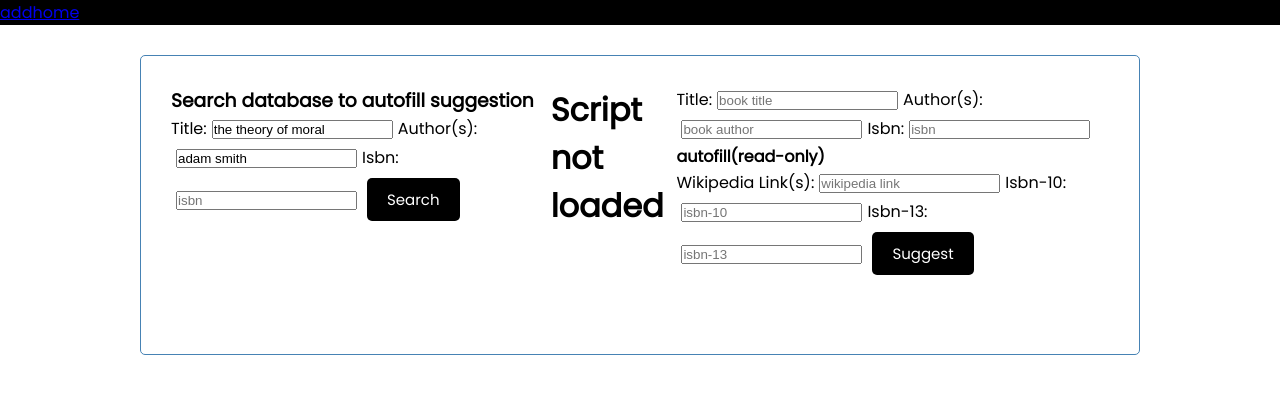
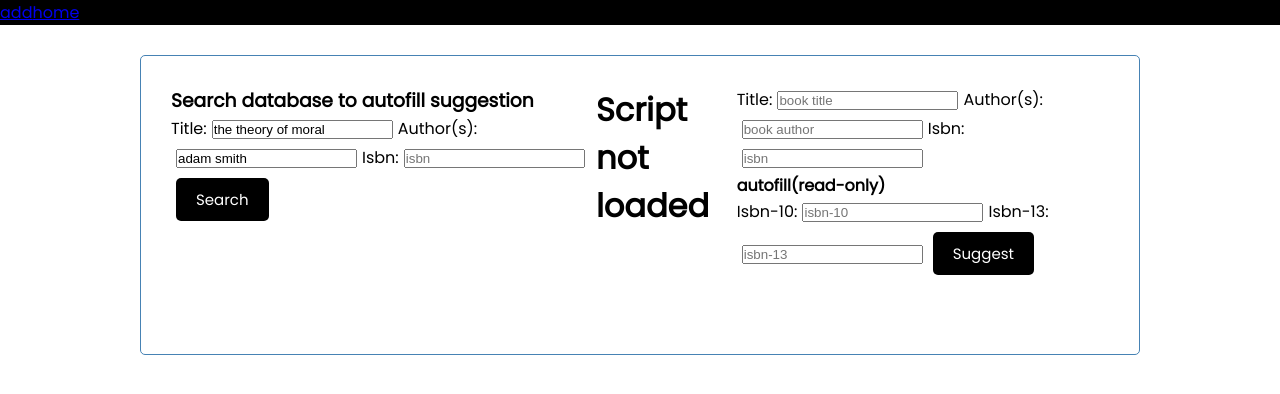
Before and after one commit to JCJang/Humanities-book-database, a React (Create React App) app: page /add in a window 1280 px wide. Shown: the top 394 px of the page. Built offline with nearby package versions, Linux system fonts and the light colour scheme.

Commit message:
aug 16 resolved: rendered an input box with wiki link for each author

```diff
--- a/src/components/add/SubmissionForm.js
+++ b/src/components/add/SubmissionForm.js
@@ -9,7 +9,6 @@ const SubmissionForm = ({toAdd,onSearch}) => {
   const [isbn, setIsbn] =  useState('')
   const [isbn10, setIsbn10] =  useState('')
   const [isbn13, setIsbn13] =  useState('')
-  const [wikiUrl, setWikiUrl] =  useState('')
 
 
   const validateForm = (e)=>{
@@ -26,7 +25,6 @@ const SubmissionForm = ({toAdd,onSearch}) => {
     if(toAdd===undefined){
       return}
     if(toAdd.volumeInfo!==undefined){
-    setWikiUrl("")
     setTitle(toAdd.volumeInfo.title)
     setAuthor(toAdd.volumeInfo.authors.map(a=>a))
     const getIsbn=(isbn)=>{
@@ -55,8 +53,8 @@ const SubmissionForm = ({toAdd,onSearch}) => {
 
       <br></br>
       <h4>autofill(read-only)</h4>
-      <label htmlFor="wikiUrl">Wikipedia Link(s):</label>
-      <input className="form-control" type="text" id="wikiUrl" value={wikiUrl} placeholder="wikipedia link" readOnly="readOnly" />
+        {author && toAdd.volumeInfo.authors.map(author=> <WikiTest author={author} key={author}/>)}
+
       <label htmlFor="isbn10">Isbn-10:</label>
       <input className="form-control" type="text" id="isbn10" value={isbn10}
        onChange={(e)=>setIsbn10(e.target.value)} placeholder="isbn-10" readOnly="readOnly"/>
@@ -64,7 +62,7 @@ const SubmissionForm = ({toAdd,onSearch}) => {
        <input className="form-control" type="text" id="isbn13" value={isbn13}
         onChange={(e)=>setIsbn13(e.target.value)} placeholder="isbn-13" readOnly="readOnly"/>
     <input  className="btn" type="submit" value="Suggest"/>
-    {author && toAdd.volumeInfo.authors.map(author=> <WikiTest author={author} key={author} setWikiUrl={setWikiUrl} wikiUrl={wikiUrl}/>)}
+
 
     </form>
   )
--- a/src/components/add/WikiTest.js
+++ b/src/components/add/WikiTest.js
@@ -1,7 +1,7 @@
 import {parseInfo} from 'infobox-parser'
 import wiki from 'wikijs'
 import {useEffect, useState} from 'react'
-const WikiTest = ({author, setWikiUrl, wikiUrl}) => {
+const WikiTest = ({author}) => {
 
 const [authorWikiTitle, setAuthorWikiTitle] = useState("")
 const [authorWikiExtract, setAuthorWikiExtract] = useState("")
@@ -10,6 +10,8 @@ const [authorWikiLanglinks, setAuthorWikiLanglinks] = useState("")
 const [authorWikiExtlinks, setAuthorWikiExtlinks] = useState("")
 const [authorWikiImage, setAuthorWikiImage] = useState("")
 const [authorWikiRelated, setAuthorWikiRelated] = useState("")
+const [authorWikiUrl, setAuthorWikiUrl] = useState("")
+
 
 useEffect(()=>{
   fetchAuthorWikiData(author)
@@ -67,13 +69,16 @@ const fetchAuthorImage = (author) => {
 wiki().page(author).then(page => page.mainImage()).then((res)=>setAuthorWikiImage(res)
 )}
 const fetchAuthorWikiUrl = (author) => {
-wiki().page(author).then(page => page.url()).then((res)=>setWikiUrl([...wikiUrl,res])
+wiki().page(author).then(page => page.url()).then((res)=>setAuthorWikiUrl(res)
 )}
 
 
 //if no page found, display "no wikipedia page found"
   return (
-    <div><h4>{authorWikiTitle}</h4>
+    <div>
+    <label htmlFor={`${author}url`}>Wikipedia Link for {author}:</label>
+    <input className="form-control" type="text" value={authorWikiUrl} placeholder="wikipedia link" readOnly="readOnly" />
+    <h4>{authorWikiTitle}</h4>
     <div id="authorWikiImageHolder"><img src={authorWikiImage}></img></div>
     <p>{authorWikiExtract}</p>
     </div>
```
